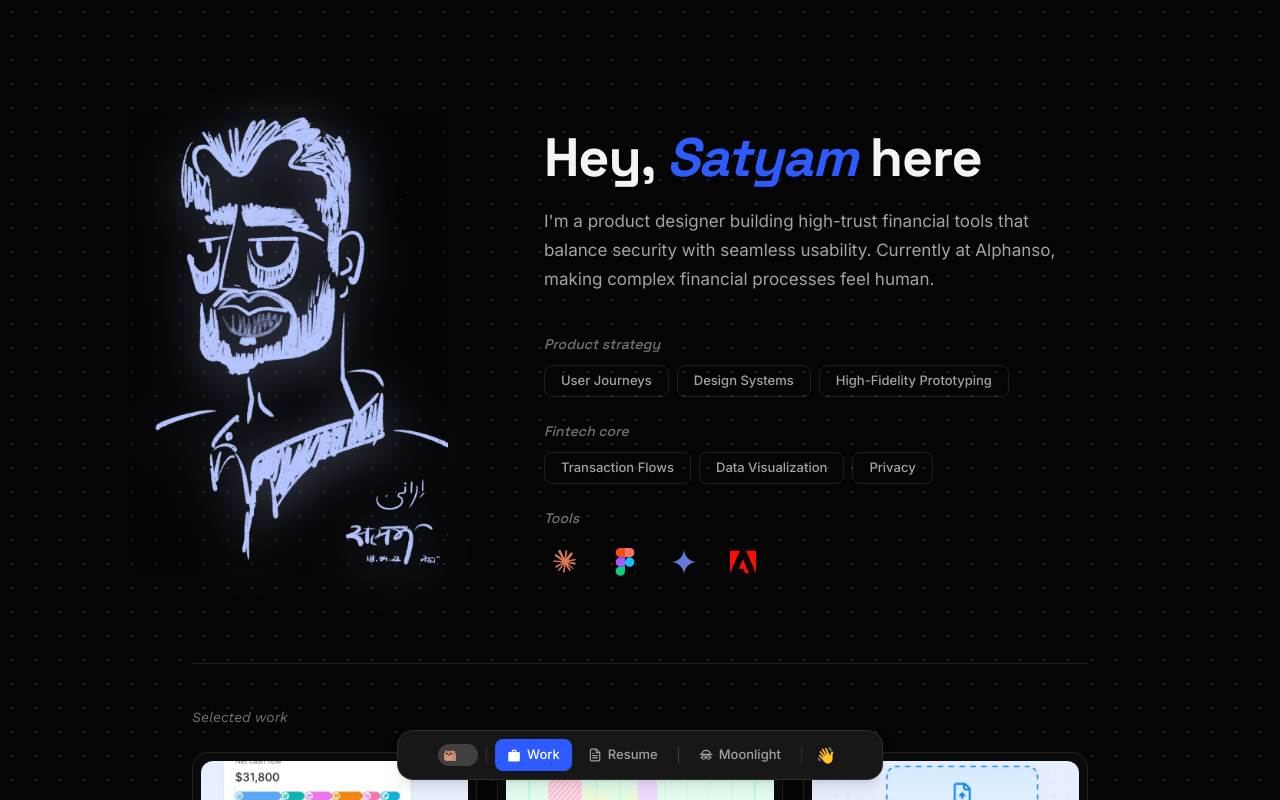
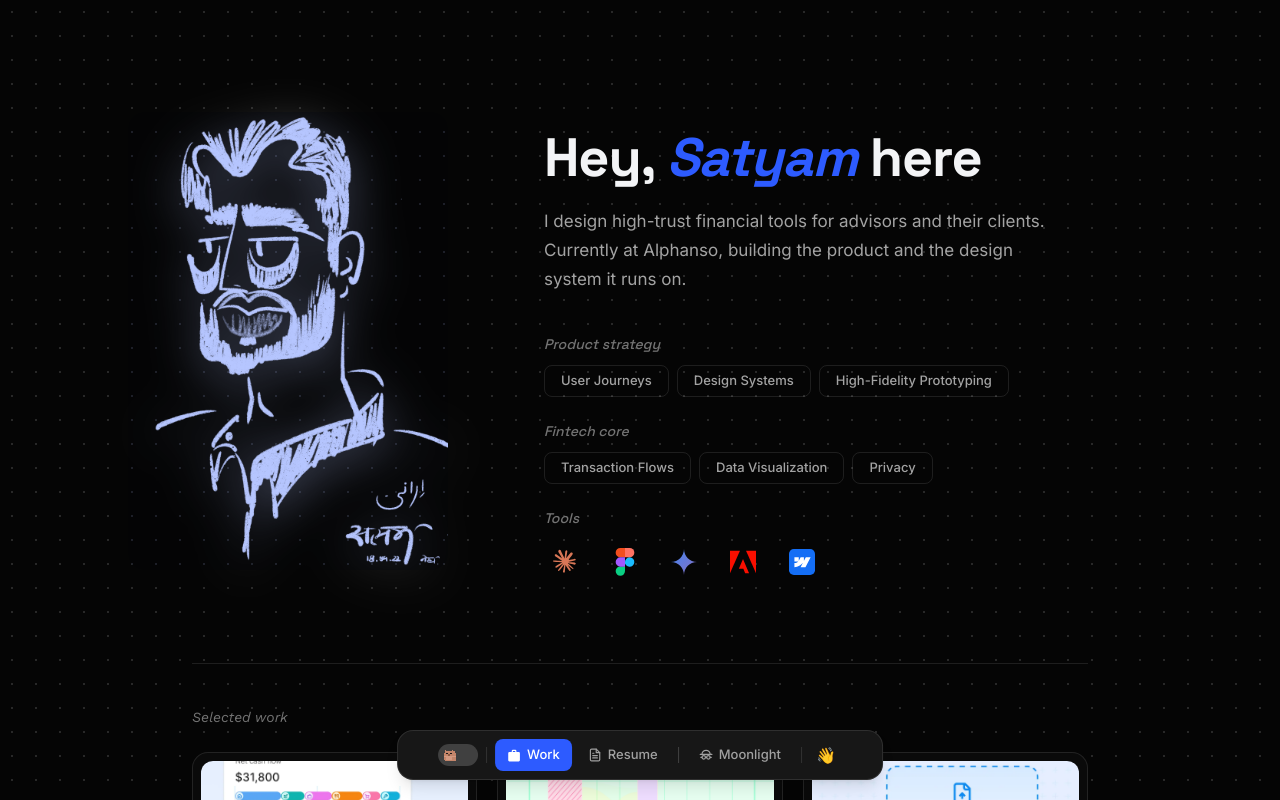
Before and after one commit to Satyam-055/portfolio, a React (Vite) app: page / in a window 1280 px wide. Shown: the top 800 px of the page. Built offline with nearby package versions, Linux system fonts and the light colour scheme.

Commit message:
Update hero bio copy, add Webflow tool logo, remove bio from Resume page

```diff
--- a/src/components/HeroSection.jsx
+++ b/src/components/HeroSection.jsx
@@ -40,9 +40,7 @@ export default function HeroSection() {
         </h1>
 
         <p className="text-[17px] text-[var(--text-secondary)] mb-10 max-w-[520px] leading-[1.7]">
-          I'm a product designer building high-trust financial tools that
-          balance security with seamless usability. Currently at Alphanso,
-          making complex financial processes feel human.
+          I design high-trust financial tools for advisors and their clients. Currently at Alphanso, building the product and the design system it runs on.
         </p>
 
         <div className="flex flex-col gap-6">
@@ -118,6 +116,12 @@ export default function HeroSection() {
                   <path d="M11.5 0H0v26L11.5 0z"/><path d="M18.5 0H30v26L18.5 0z"/><path d="M15 9.6L22 26h-4.5l-2.1-5.2h-5.2L15 9.6z"/>
                 </svg>
               </div>
+              <div className="w-[43px] h-[42px] flex items-center justify-center rounded-lg hover:bg-[var(--bg-card-hover)] transition-colors" title="Webflow">
+                <svg width="26" height="26" viewBox="0 0 1080 1080" fill="none">
+                  <rect width="1080" height="1080" rx="200" fill="#146EF5"/>
+                  <path fillRule="evenodd" clipRule="evenodd" d="M898.312 337.5L683.467 757.5H481.667L571.579 583.434H567.545C493.368 679.726 382.694 743.115 225 757.5V585.843C225 585.843 325.88 579.884 385.185 517.534H225V337.503H405.031V485.576L409.072 485.559L482.639 337.503H618.791V484.637L622.832 484.631L699.159 337.5H898.312Z" fill="white"/>
+                </svg>
+              </div>
             </div>
           </div>
         </div>
--- a/src/pages/Resume.jsx
+++ b/src/pages/Resume.jsx
@@ -159,10 +159,6 @@ export default function Resume() {
             {profile.location}
           </span>
         </div>
-
-        <p className="text-[15px] text-[var(--text-secondary)] leading-[1.75] max-w-md mx-auto mb-8">
-          {profile.bio}
-        </p>
 
         <div className="mb-16" />
       </div>
```
